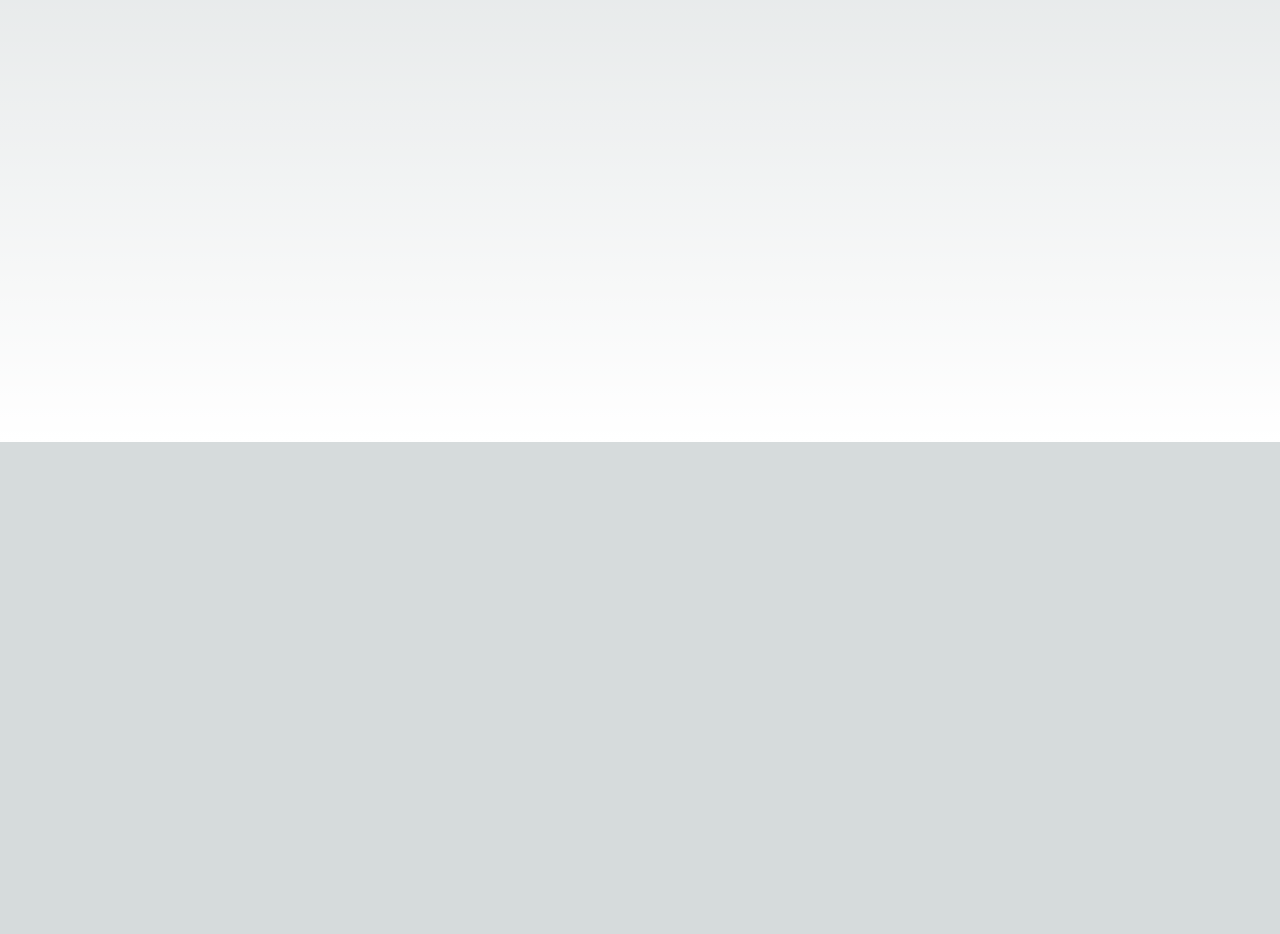
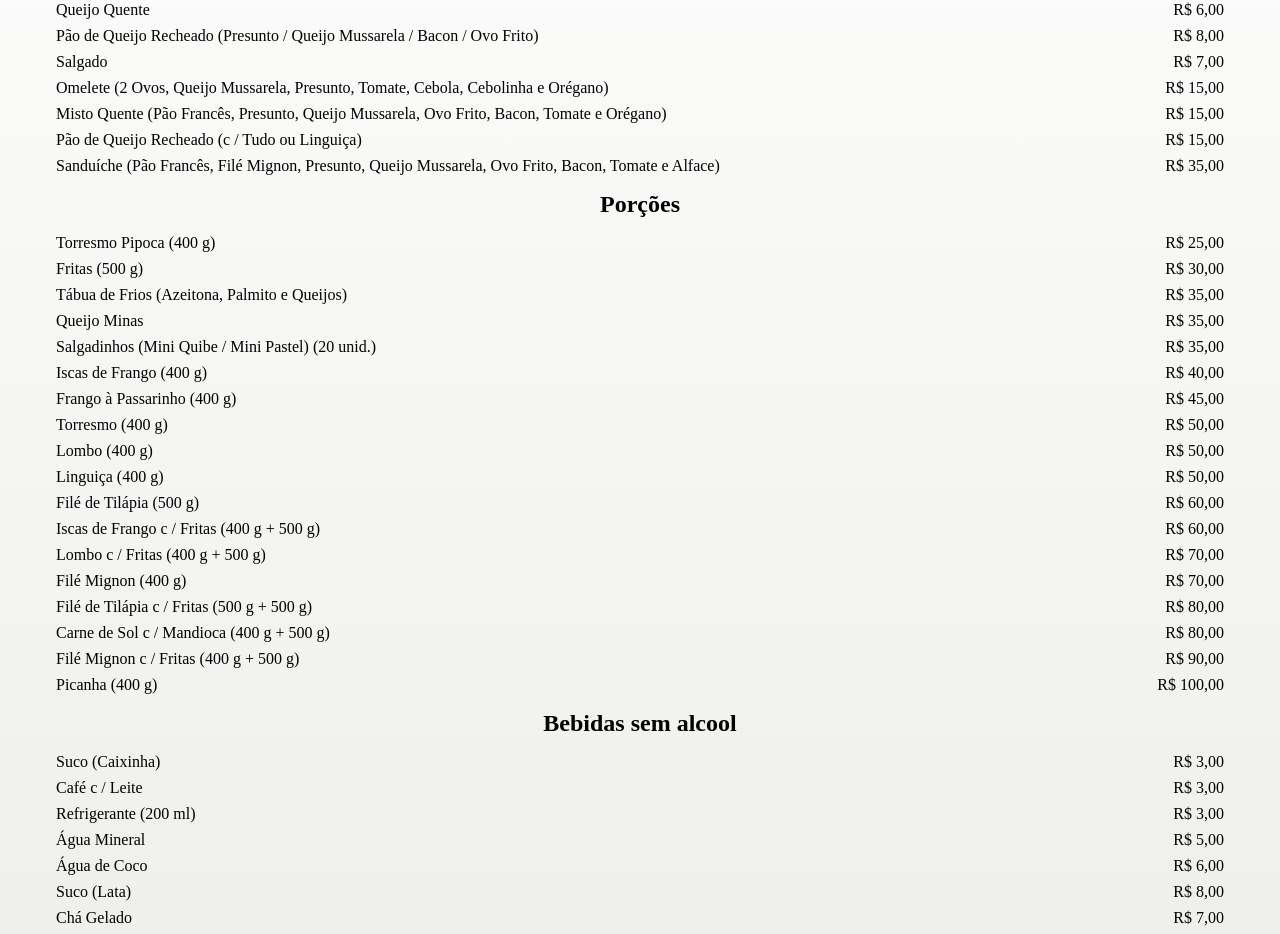
Before and after one commit to wellingtonfernandesbarbosa/joaninha-menu, a Next.js app: page / in a window 1280 px wide. Shown: the part 358-1292 px from the top of the page. Before the commit the page ends 800 px from the top, so only its background shows below. Built offline with nearby package versions, Linux system fonts and the light colour scheme.

Commit message:
Implement list of products

```diff
--- a/src/app/globals.css
+++ b/src/app/globals.css
@@ -4,6 +4,8 @@
   margin: 0;
 
   -webkit-tap-highlight-color: transparent;
+  --max-width: 1200px;
+  list-style-type: none;
 }
 
 html,
@@ -15,7 +17,7 @@ body {
 
 body {
   color: rgb(0, 0, 0);
-  background: linear-gradient(to bottom, transparent, rgb(255, 255, 255)) rgb(214, 219, 220);
+  background: linear-gradient(to top, transparent, rgb(255, 255, 255)) rgb(225, 225, 220);
 }
 
 a {
@@ -30,6 +32,6 @@ a {
 
   body {
     color: rgb(255, 255, 255);
-    background: linear-gradient(to bottom, transparent, rgb(0, 0, 0)) rgb(0, 0, 0);
+    background: rgb(0, 0, 0);
   }
 }
--- /dev/null
+++ b/src/components/ItemList/ItemList.module.scss
@@ -0,0 +1,26 @@
+.container {
+  display: flex;
+  flex-direction: column;
+  width: 100%;
+  gap: 1em;
+
+  &__title {
+    text-align: center;
+  }
+
+  &__list {
+    display: flex;
+    flex-direction: column;
+    gap: 0.5em;
+
+    &__item {
+      display: flex;
+      justify-content: space-between;
+      gap: 1em;
+
+      &__name {
+        width: 71%;
+      }
+    }
+  }
+}
--- /dev/null
+++ b/src/components/ItemList/index.tsx
@@ -0,0 +1,23 @@
+import styles from "./ItemList.module.scss";
+
+import { Item } from "@/types";
+
+export default function ItemList({ itens, title }: { itens: Item[]; title: string }) {
+  return (
+    <div className={styles.container}>
+      <h2 className={styles.container__title}>{title}</h2>
+      <ul className={styles.container__list}>
+        {itens.map((item) => (
+          <li key={item.id} className={styles.container__list__item}>
+            <span className={styles.container__list__item__name}>
+              {item.name}
+            </span>
+            <span className={styles.container__list__item__price}>
+              R$ {item.price.toFixed(2).replace(".", ",")}
+            </span>
+          </li>
+        ))}
+      </ul>
+    </div>
+  );
+}
--- /dev/null
+++ b/src/data/menu.ts
@@ -0,0 +1,91 @@
+import { Item } from "@/types";
+
+export const lanches: Item[] = [
+  { id: 1, name: "Pão na Chapa", price: 3.00 },
+  { id: 2, name: "Pastel / Pão de Queijo", price: 6.00 },
+  { id: 3, name: "Queijo Quente", price: 6.00 },
+  { id: 4, name: "Pão de Queijo Recheado (Presunto / Queijo Mussarela / Bacon / Ovo Frito)", price: 8.00 },
+  { id: 5, name: "Salgado", price: 7.00 },
+  { id: 6, name: "Omelete (2 Ovos, Queijo Mussarela, Presunto, Tomate, Cebola, Cebolinha e Orégano)", price: 15.00 },
+  { id: 7, name: "Misto Quente (Pão Francês, Presunto, Queijo Mussarela, Ovo Frito, Bacon, Tomate e Orégano)", price: 15.00 },
+  { id: 8, name: "Pão de Queijo Recheado (c / Tudo ou Linguiça)", price: 15.00 },
+  { id: 9, name: "Sanduíche (Pão Francês, Filé Mignon, Presunto, Queijo Mussarela, Ovo Frito, Bacon, Tomate e Alface)", price: 35.00 }
+];
+
+export const porcoes: Item[] = [
+  { id: 1, name: "Torresmo Pipoca (400 g)", price: 25.00 },
+  { id: 2, name: "Fritas (500 g)", price: 30.00 },
+  { id: 3, name: "Tábua de Frios (Azeitona, Palmito e Queijos)", price: 35.00 },
+  { id: 4, name: "Queijo Minas", price: 35.00 },
+  { id: 5, name: "Salgadinhos (Mini Quibe / Mini Pastel) (20 unid.)", price: 35.00 },
+  { id: 6, name: "Iscas de Frango (400 g)", price: 40.00 },
+  { id: 7, name: "Frango à Passarinho (400 g)", price: 45.00 },
+  { id: 8, name: "Torresmo (400 g)", price: 50.00 },
+  { id: 9, name: "Lombo (400 g)", price: 50.00 },
+  { id: 10, name: "Linguiça (400 g)", price: 50.00 },
+  { id: 11, name: "Filé de Tilápia (500 g)", price: 60.00 },
+  { id: 12, name: "Iscas de Frango c / Fritas (400 g + 500 g)", price: 60.00 },
+  { id: 13, name: "Lombo c / Fritas (400 g + 500 g)", price: 70.00 },
+  { id: 14, name: "Filé Mignon (400 g)", price: 70.00 },
+  { id: 15, name: "Filé de Tilápia c / Fritas (500 g + 500 g)", price: 80.00 },
+  { id: 16, name: "Carne de Sol c / Mandioca (400 g + 500 g)", price: 80.00 },
+  { id: 17, name: "Filé Mignon c / Fritas (400 g + 500 g)", price: 90.00 },
+  { id: 18, name: "Picanha (400 g)", price: 100.00 }
+];
+
+export const bebidasSemAlcool: Item[] = [
+  { id: 1, name: "Suco (Caixinha)", price: 3.00 },
+  { id: 2, name: "Café c / Leite", price: 3.00 },
+  { id: 3, name: "Refrigerante (200 ml)", price: 3.00 },
+  { id: 4, name: "Água Mineral", price: 5.00 },
+  { id: 5, name: "Água de Coco", price: 6.00 },
+  { id: 6, name: "Suco (Lata)", price: 8.00 },
+  { id: 7, name: "Chá Gelado", price: 7.00 },
+  { id: 8, name: "Refrigerante (Lata)", price: 7.00 },
+  { id: 9, name: "Refrigerante (600 ml)", price: 10.00 },
+  { id: 10, name: "Suco Natural (Abacaxi / Laranja / Limão)", price: 10.00 },
+  { id: 11, name: "Hidrotônico / Isotônico", price: 10.00 }
+];
+
+export const bebidasAlcoolicas: Item[] = [
+  { id: 1, name: "Cerveja (Lata)", price: 10.00 },
+  { id: 2, name: "Cachaça (Dose)", price: 10.00 },
+  { id: 3, name: "Cerveja (Long Neck)", price: 12.00 },
+  { id: 4, name: "Rum (Dose)", price: 15.00 },
+  { id: 5, name: "Campari (Dose)", price: 15.00 },
+  { id: 6, name: "Vodka Smirnoff (Dose)", price: 15.00 },
+  { id: 7, name: "Vodka Absolut (Dose)", price: 20.00 },
+  { id: 8, name: "Gin (Dose)", price: 20.00 },
+  { id: 9, name: "Cerveja (600 ml)", price: 16.00 },
+  { id: 10, name: "Whisky (Dose)", price: 25.00 },
+  { id: 11, name: "Tequila (Dose)", price: 35.00 }
+];
+
+export const vinhos: Item[] = [
+  { id: 1, name: "Alamos Sauvignon Blanc (750 ml)", price: 99.00 },
+  { id: 2, name: "Alamos Cabernet Sauvignon (750 ml)", price: 99.00 },
+  { id: 3, name: "D.V. Catena Chardonnay (750 ml)", price: 149.00 },
+  { id: 4, name: "D.V. Catena Malbec Malbec (750 ml)", price: 149.00 },
+  { id: 5, name: "D.V. Catena Cabernet Malbec (750 ml)", price: 139.00 },
+  { id: 6, name: "Bressia Lágrima Canela (750 ml)", price: 169.00 },
+  { id: 7, name: "Alma Negra (750 ml)", price: 169.00 },
+  { id: 8, name: "Angelica Zapata Malbec (750 ml)", price: 209.00 }
+];
+
+export const drinks: Item[] = [
+  { id: 1, name: "Energético", price: 15.00 },
+  { id: 2, name: "Vodka Smirnoff (Dose)", price: 15.00 },
+  { id: 3, name: "Campari (Dose)", price: 15.00 },
+  { id: 4, name: "Rum (Dose)", price: 15.00 },
+  { id: 5, name: "Gin (Dose)", price: 20.00 },
+  { id: 6, name: "Vodka Absolut (Dose)", price: 20.00 },
+  { id: 7, name: "Whisky (Dose)", price: 25.00 },
+  { id: 8, name: "Tequila (Dose)", price: 35.00 }
+];
+
+export const doces: Item[] = [
+  { id: 1, name: "Chiclets / Mentos", price: 0.50 },
+  { id: 2, name: "Paçoca", price: 1.00 },
+  { id: 3, name: "Chokito / Diamante Negro / Laka / Prestígio / Trento", price: 5.00 },
+  { id: 4, name: "Halls / Trident", price: 5.00 }
+];
--- a/src/pages/index.module.scss
+++ b/src/pages/index.module.scss
@@ -3,4 +3,15 @@
   flex-direction: column;
   min-height: 100vh;
   width: 100%;
+
+  &__main {
+    max-width: var(--max-width);
+    margin: 0 auto;
+    width: 100%;
+    padding: 2em 1em;
+
+    display: flex;
+    flex-direction: column;
+    gap: 1em;
+  }
 }
--- a/src/pages/index.tsx
+++ b/src/pages/index.tsx
@@ -1,6 +1,10 @@
+import styles from "./index.module.scss";
+
 import Header from "@/components/Header";
-import styles from "./index.module.scss";
 import Head from "next/head";
+import ItemList from "@/components/ItemList";
+
+import { lanches, porcoes, bebidasSemAlcool, bebidasAlcoolicas, drinks, vinhos, doces } from "@/data/menu";
 
 
 export default function Index() {
@@ -13,6 +17,15 @@ export default function Index() {
         <meta name="description" content="Cardáprio da Cantina da Dona Joaninha" />
       </Head>
       <Header />
+      <main className={styles.container__main}>
+        <ItemList title="Lanches" itens={lanches} />
+        <ItemList title="Porções" itens={porcoes} />
+        <ItemList title="Bebidas sem alcool" itens={bebidasSemAlcool} />
+        <ItemList title="Bebidas alcoolicas" itens={bebidasAlcoolicas} />
+        <ItemList title="Drinks" itens={drinks} />
+        <ItemList title="Vinhos" itens={vinhos} />
+        <ItemList title="Doces" itens={doces} />
+      </main>
     </div>
   );
 }
--- /dev/null
+++ b/src/types/index.ts
@@ -0,0 +1,5 @@
+export type Item = {
+  id: number;
+  name: string;
+  price: number;
+};
```
